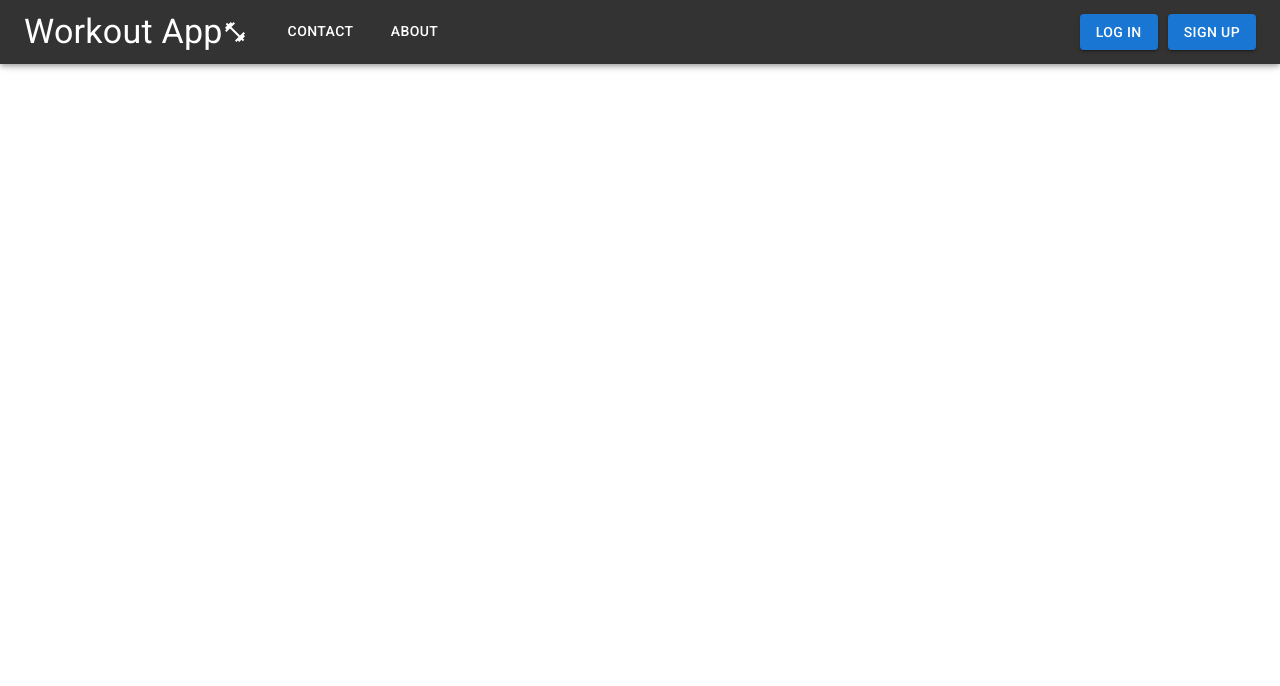
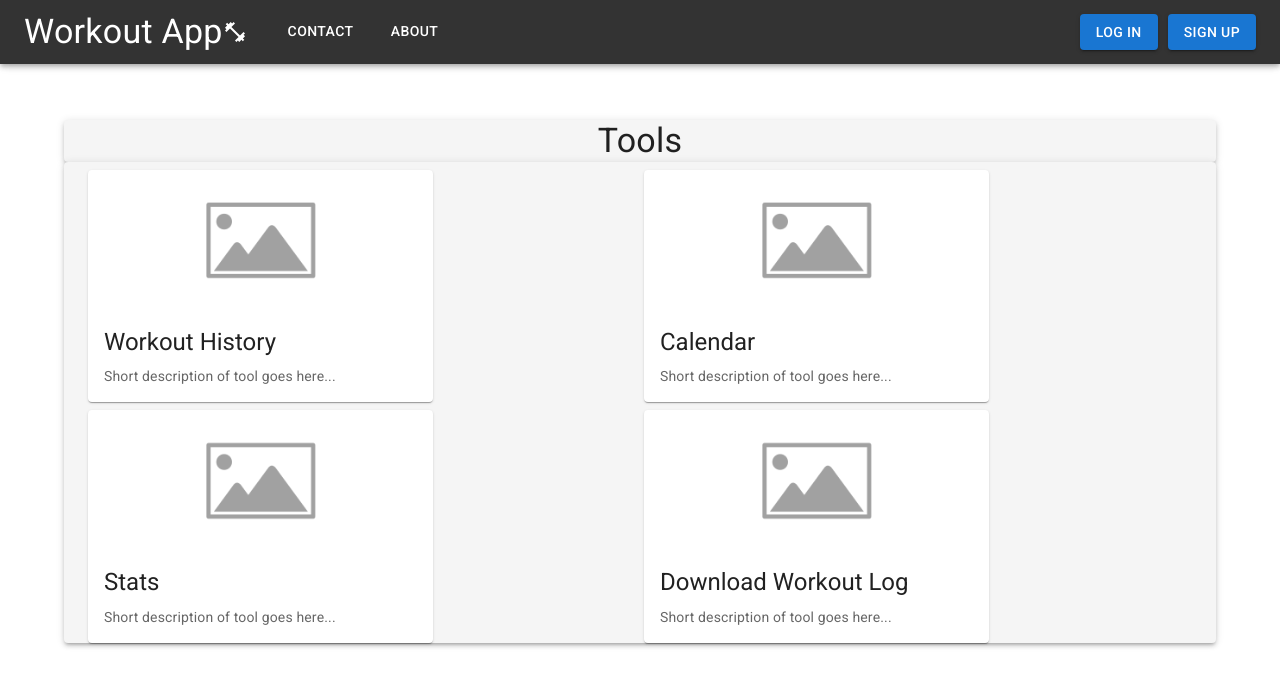
Before and after one commit to robert1021/Workout-App, a React (Create React App) app in the folder frontend/: page /tools in a window 1280 px wide. Shown: the top 686 px of the page. Built offline with nearby package versions, Linux system fonts and the light colour scheme.

Commit message:
Started setting up tools page

```diff
--- a/frontend/src/App.js
+++ b/frontend/src/App.js
@@ -6,6 +6,7 @@ import SignUp from "./pages/SignUp";
 import About from "./pages/About";
 import Contact from "./pages/Contact";
 import Profile from "./pages/Profile";
+import Tools from "./pages/Tools";
 import PasswordReset from "./pages/PasswordReset";
 import CssBaseline from "@mui/material/CssBaseline";
 
@@ -23,6 +24,7 @@ function App() {
         <Route path="/about" element={<About />} />
         <Route path="/contact" element={<Contact />} />
         <Route path="/profile" element={<Profile />} />
+        <Route path="/tools" element={<Tools />} />
       </Routes>
     </div>
   );
--- /dev/null
+++ b/frontend/src/components/ActionAreaCard.js
@@ -0,0 +1,28 @@
+import Card from '@mui/material/Card';
+import CardContent from '@mui/material/CardContent';
+import CardMedia from '@mui/material/CardMedia';
+import Typography from '@mui/material/Typography';
+import { CardActionArea } from '@mui/material';
+
+export default function ActionAreaCard({image, title, description}) {
+  return (
+    <Card sx={{ maxWidth: 345 }}>
+      <CardActionArea>
+        <CardMedia
+          component="img"
+          height="140"
+          image={image}
+          alt={title}
+        />
+        <CardContent>
+          <Typography gutterBottom variant="h5" component="div">
+            {title}
+          </Typography>
+          <Typography variant="body2" color="text.secondary">
+            {description}
+          </Typography>
+        </CardContent>
+      </CardActionArea>
+    </Card>
+  );
+}
--- /dev/null
+++ b/frontend/src/pages/Tools.js
@@ -0,0 +1,79 @@
+import { Container, Grid, Box, Paper, Button, Typography, Divider, TextField } from "@mui/material"
+import ActionAreaCard from "../components/ActionAreaCard"
+import placeholder from "../static/images/placeholder-image.png"
+
+export default function Tools() {
+
+
+    return (
+        <Container>
+
+            <Grid container sx={{ marginTop: "15vh" }}>
+
+                <Grid item xs={12} style={{ textAlign: "center", marginBottom: '1vh' }}>
+                    <Paper sx={{ backgroundColor: 'whitesmoke' }} elevation={3}>
+                        <Typography variant="h4">Tools</Typography>
+                    </Paper>
+                </Grid>
+
+                <Grid item xs={12} >
+
+                    <Paper sx={{ backgroundColor: 'whitesmoke' }} elevation={3}>
+                        <Container>
+
+                            <Grid container spacing={1}>
+
+                                <Grid item xs={12} md={6}>
+                                    <ActionAreaCard
+                                        image={placeholder}
+                                        title={'Workout History'}
+                                        description={'Short description of tool goes here...'}
+                                    />
+
+
+                                </Grid>
+
+                                <Grid item xs={12} md={6}>
+                                    <ActionAreaCard
+                                        image={placeholder}
+                                        title={'Calendar'}
+                                        description={'Short description of tool goes here...'}
+                                    />
+
+
+                                </Grid>
+
+                                <Grid item xs={12} md={6}>
+                                    <ActionAreaCard
+                                        image={placeholder}
+                                        title={'Stats'}
+                                        description={'Short description of tool goes here...'}
+                                    />
+
+
+                                </Grid>
+
+                                <Grid item xs={12} md={6}>
+                                    <ActionAreaCard
+                                        image={placeholder}
+                                        title={'Download Workout Log'}
+                                        description={'Short description of tool goes here...'}
+                                    />
+
+
+                                </Grid>
+
+                            </Grid>
+
+
+                        </Container>
+                    </Paper>
+
+
+                </Grid>
+
+            </Grid>
+
+        </Container>
+    )
+}
```
Also changed, not shown: frontend/src/static/images/placeholder-image.png (added).
